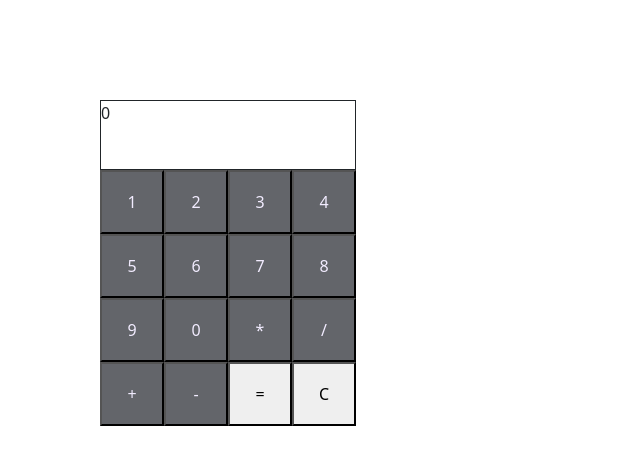
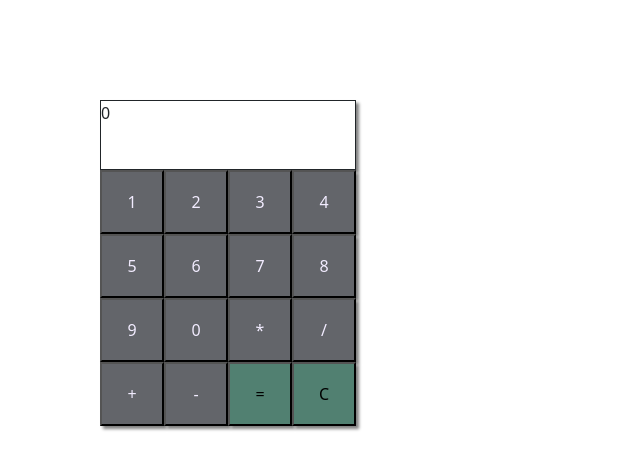
Before and after one commit to RicardoRonan/calc, a plain HTML site: page index.html in a window 1280 px wide. Shown: the whole page, without its empty margins (0-640 px from the left). Drawn offline with nearby package versions, Linux system fonts and the light colour scheme.

Commit message:
added color

```diff
--- a/index.html
+++ b/index.html
@@ -47,8 +47,8 @@
 
         <button class="button-item" onClick="buildSum('-')">-</button>
 
-        <button onClick="calculate()">=</button>
-        <button onClick="reset()">C</button>
+        <button id="calculate-button" onClick="calculate()">=</button>
+        <button id="reset-button" onClick="reset()">C</button>
       </div>
     </div>
     <script src="/index.js"></script>
--- a/styles.css
+++ b/styles.css
@@ -14,6 +14,7 @@
   width: 256px;
   height: 70px;
   border: solid 1px;
+  box-shadow: 3px 3px 3px grey;
 }
 button {
   width: 4rem;
@@ -31,4 +32,22 @@ button {
 .button-item {
   background-color: #63656a;
   color: #f2ecff;
+  box-shadow: 3px 3px 3px grey;
 }
+.button-item:hover {
+  background-color: #00c896;
+}
+#calculate-button {
+  background-color: #518071;
+  box-shadow: 3px 3px 3px grey;
+}
+#calculate-button:hover {
+  background-color: #c8fcea;
+}
+#reset-button {
+  background-color: #518071;
+  box-shadow: 3px 3px 3px grey;
+}
+#reset-button:hover {
+  background-color: #c8fcea;
+}
```
